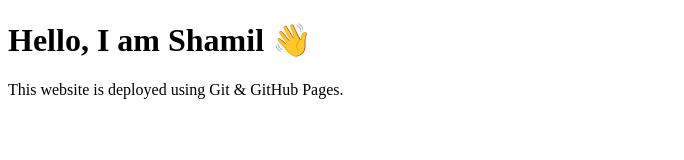
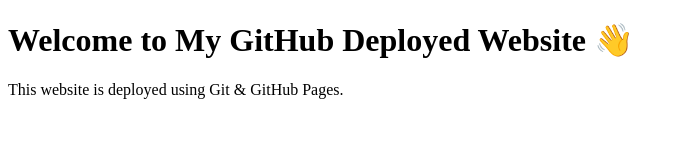
Before and after one commit to mosco1122/task6-static-website, a plain HTML site: page index.html in a window 1280 px wide. Shown: the whole page, without its empty margins (0-684 px from the left). Drawn offline with Linux system fonts and the light colour scheme.

Commit message:
Update website header text

```diff
--- a/index.html
+++ b/index.html
@@ -4,7 +4,8 @@
     <title>My First GitHub Website</title>
 </head>
 <body>
-    <h1>Hello, I am Shamil 👋</h1>
+    <h1>Welcome to My GitHub Deployed Website 👋</h1>
+
     <p>This website is deployed using Git & GitHub Pages.</p>
 </body>
 </html>
```
